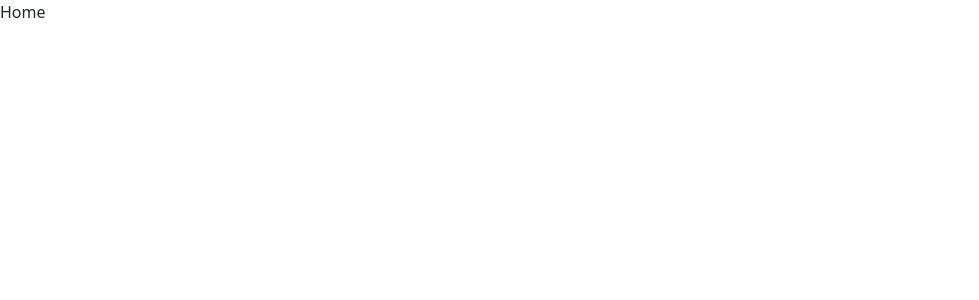
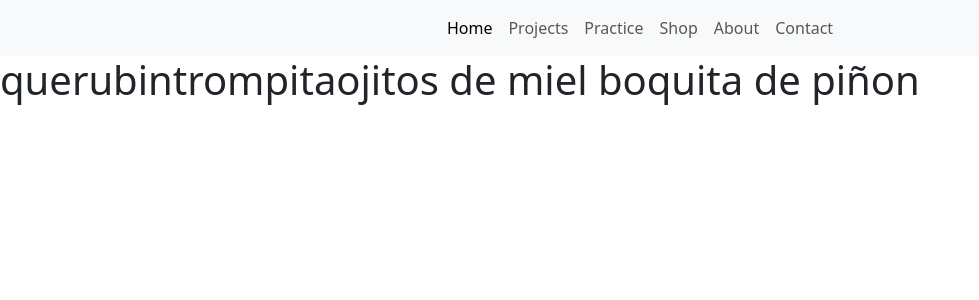
Before and after one commit to FGiannini95/FGiannini95.github.io, a React (Vite) app: page / in a window 1280 px wide. Shown: the top 300 px of the page, without its empty margins (0-979 px from the left). Built offline with nearby package versions, Linux system fonts and the light colour scheme.

Commit message:
Navbar and Nav.Link added

```diff
--- a/package.json
+++ b/package.json
@@ -10,6 +10,9 @@
     "preview": "vite preview"
   },
   "dependencies": {
+    "@emotion/react": "^11.11.4",
+    "@emotion/styled": "^11.11.5",
+    "@mui/material": "^5.15.21",
     "react": "^18.3.1",
     "react-bootstrap": "^2.10.3",
     "react-dom": "^18.3.1",
--- /dev/null
+++ b/src/components/NavbarHuesoCabra/NavbarHuesoCabra.tsx
@@ -0,0 +1,29 @@
+import { useState } from 'react'
+import { Nav, Navbar} from 'react-bootstrap'
+import { Link } from 'react-router-dom'
+
+export const NavbarHuesoCabra = () => {
+
+  const [expanded, setExpanded] = useState(false);
+
+  const handleSelect = () => {
+    setExpanded(false);
+  }
+
+  return (
+    <Navbar bg="body-tertiary" expand="sm" className='navPpl d-flex justify-content-center' expanded={expanded} >
+      {/* <Navbar.Brand href="/">Home</Navbar.Brand>*/}
+      <Navbar.Toggle aria-controls="navbarNav" className="mx-auto m-3" onClick={()=> setExpanded(!expanded)}/>
+      <Navbar.Collapse id="navbarNav" className="justify-content-center">
+        <Nav className="mr-auto d-flex align-items-center" onSelect={handleSelect}>
+          <Nav.Link as={Link} to="/" className="active" onClick={()=> setExpanded(false)}>Home</Nav.Link>
+          <Nav.Link as={Link} to="/projects" onClick={()=> setExpanded(false)}>Projects</Nav.Link>
+          <Nav.Link as={Link} to="/profile" onClick={()=> setExpanded(false)}>Practice</Nav.Link>
+          <Nav.Link as={Link} to="/shop" onClick={()=> setExpanded(false)}>Shop</Nav.Link>
+          <Nav.Link as={Link} to="/about" onClick={()=> setExpanded(false)}>About</Nav.Link>
+          <Nav.Link as={Link} to="/contact" onClick={()=> setExpanded(false)}>Contact</Nav.Link>
+        </Nav>
+      </Navbar.Collapse>
+    </Navbar>
+  )
+}
--- a/src/pages/Home/Home.tsx
+++ b/src/pages/Home/Home.tsx
@@ -2,6 +2,8 @@ import React from 'react'
 
 export const Home = () => {
   return (
-    <div>Home</div>
+    <div>
+      <h1>querubintrompitaojitos de miel boquita de piñon</h1>
+    </div>
   )
 }
--- a/src/pages/Projects/Projects.tsx
+++ b/src/pages/Projects/Projects.tsx
@@ -1,11 +1,13 @@
 import React from 'react'
 import Spinner from 'react-bootstrap/Spinner';
+import {Typography} from '@mui/material';
 
 export const Projects = () => {
   return (
     <div><h1>Projects</h1>
       <h2>Estamos trabajando en ello, pronto tendremos novedades!</h2>
       <Spinner animation="border" />
+      <Typography>Hola amigo</Typography>
     </div>
   )
 }
--- a/src/routes/HuesoCabra.tsx
+++ b/src/routes/HuesoCabra.tsx
@@ -6,10 +6,12 @@ import { About } from '../pages/About/About'
 import { Projects } from '../pages/Projects/Projects'
 import { Profile } from '../pages/Profile/Profile'
 import { Shop } from '../pages/Shop/Shop'
+import { NavbarHuesoCabra } from '../components/NavbarHuesoCabra/NavbarHuesoCabra'
 
 export const HuesoCabra = () => {
   return (
     <BrowserRouter>
+      <NavbarHuesoCabra/>
       <Routes>
         <Route path='/' element={<Home/>}/>
         <Route path='/projects' element={<Projects/>}/>
```
Also changed, not shown: 1 other file (tests, documents, lock files or other folders).
